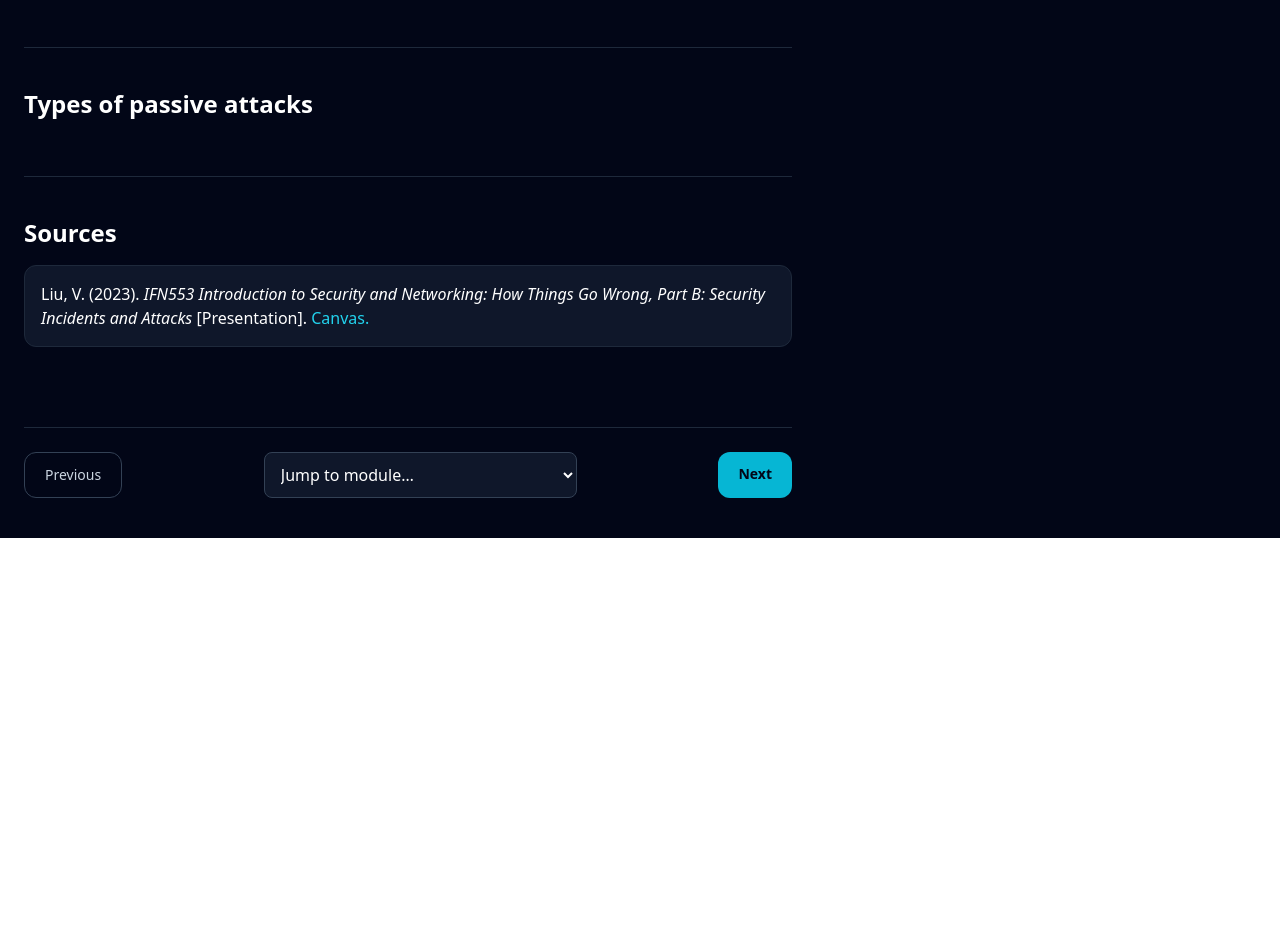
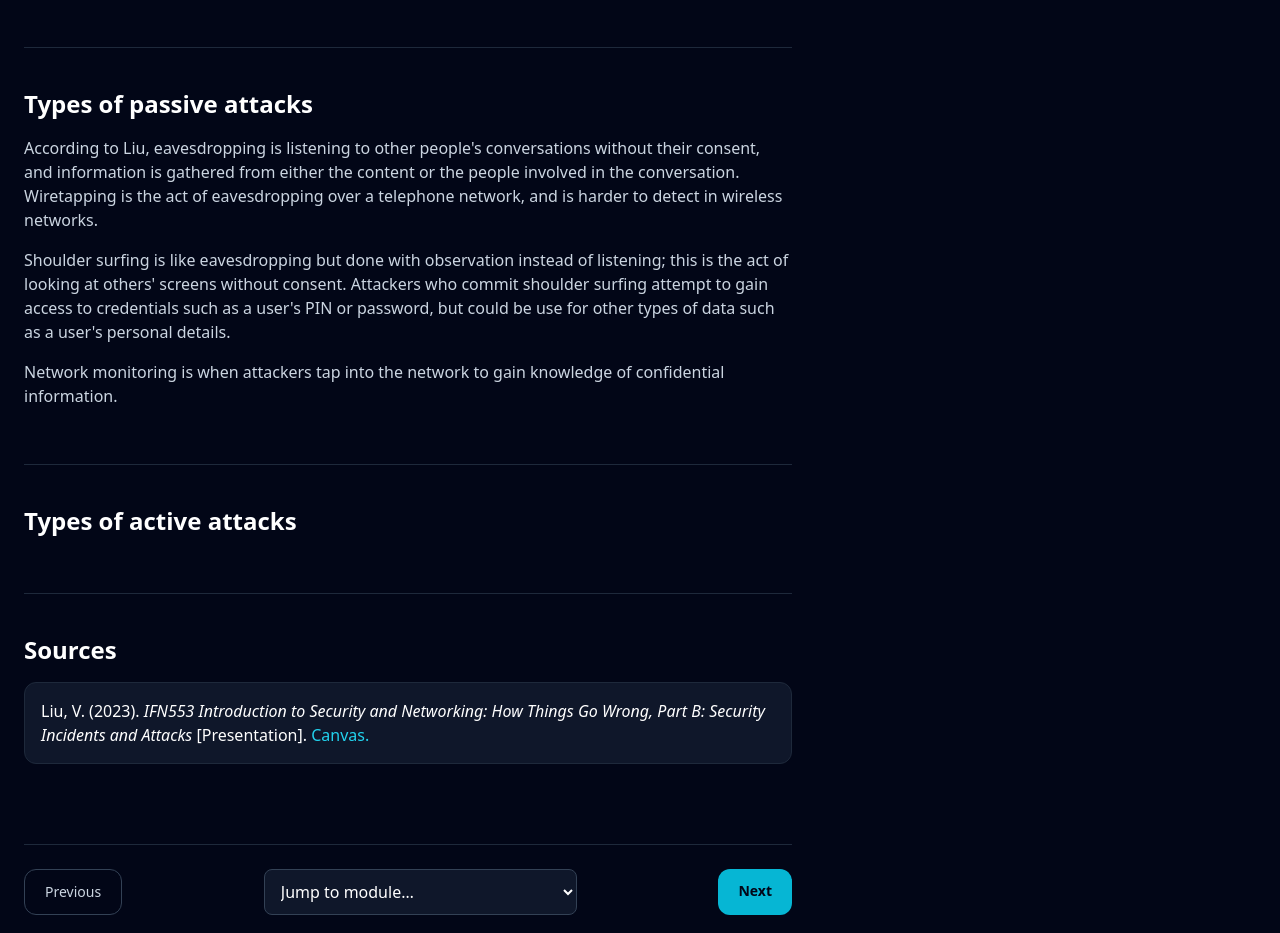
Before and after one commit to thedevarchive/shieldalert-security-dashboard, a Nuxt app: page /courses/infosec-mgmt/module2 in a window 1280 px wide. Shown: the part 900-1833 px from the top of the page. Before the commit the page ends 1438 px from the top, so only its background shows below. Built offline with nearby package versions, Linux system fonts and the light colour scheme.

Commit message:
Added more content to the new module 2 of InfoSec course

```diff
--- a/app/pages/courses/infosec-mgmt/module2.vue
+++ b/app/pages/courses/infosec-mgmt/module2.vue
@@ -13,7 +13,7 @@ const sections = [
         title: 'Types of passive attacks',
     },
     {
-        id: '2',
+        id: '3',
         title: 'Types of active attacks',
     },
     {
@@ -87,6 +87,26 @@ const sections = [
                     </h2>
 
                     <p class="mb-4 text-slate-300">
+                        According to Liu, eavesdropping is listening to other people's conversations without their consent, and information is gathered from either the content or the people involved in the conversation.
+                        Wiretapping is the act of eavesdropping over a telephone network, and is harder to detect in wireless networks.
+                    </p>
+
+                    <p class="mb-4 text-slate-300">
+                        Shoulder surfing is like eavesdropping but done with observation instead of listening; this is the act of looking at others' screens without consent.
+                        Attackers who commit shoulder surfing attempt to gain access to credentials such as a user's PIN or password, but could be use for other types of data such as a user's personal details.
+                    </p>
+
+                    <p class="mb-4 text-slate-300">
+                        Network monitoring is when attackers tap into the network to gain knowledge of confidential information.
+                    </p>
+                </section>
+
+                <section id="3" class="scroll-mt-24 border-b border-slate-800 py-10">
+                    <h2 class="mb-4 text-2xl font-semibold">
+                        Types of active attacks
+                    </h2>
+
+                    <p class="mb-4 text-slate-300">
                     </p>
                 </section>
 
```
